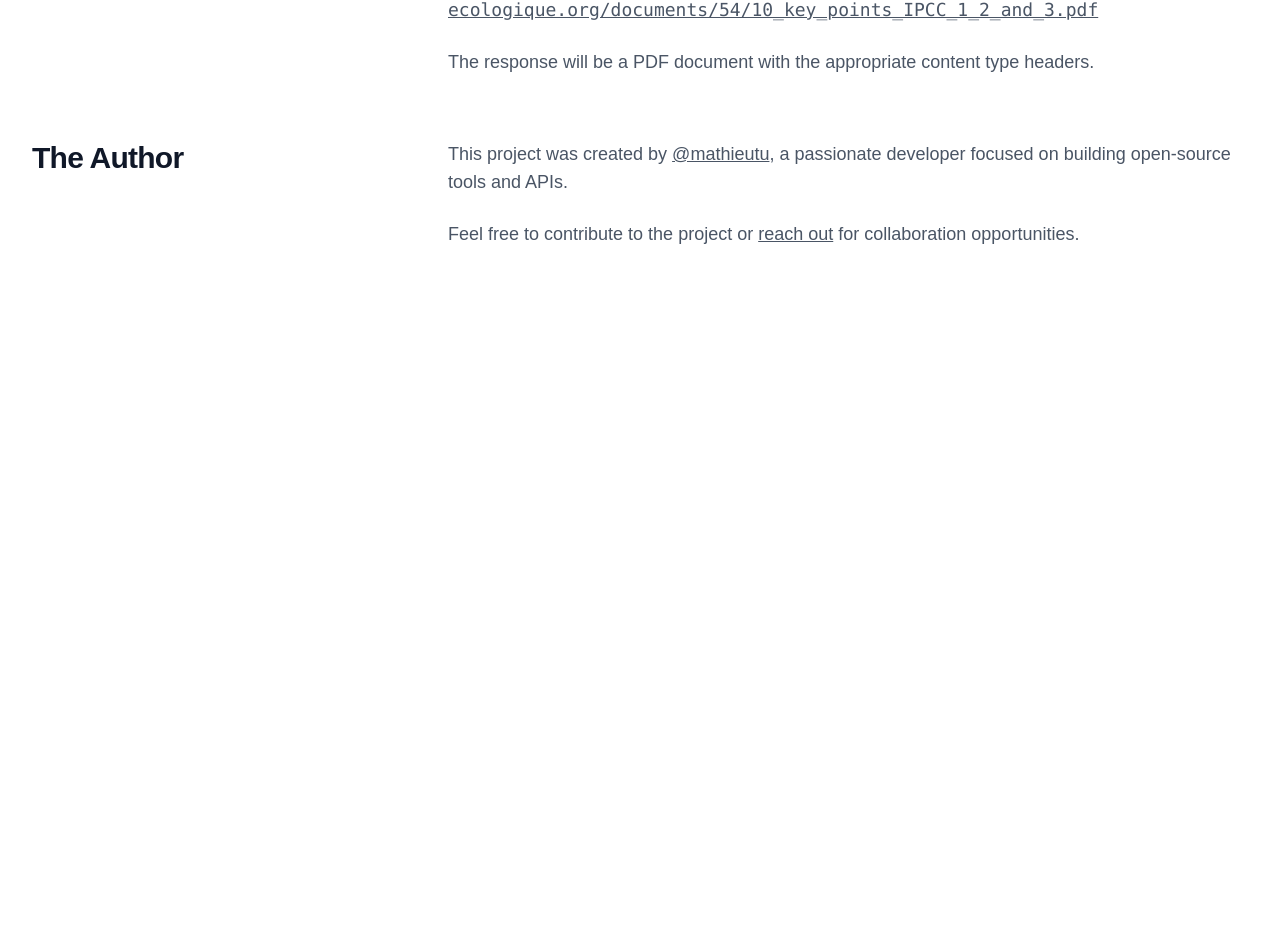
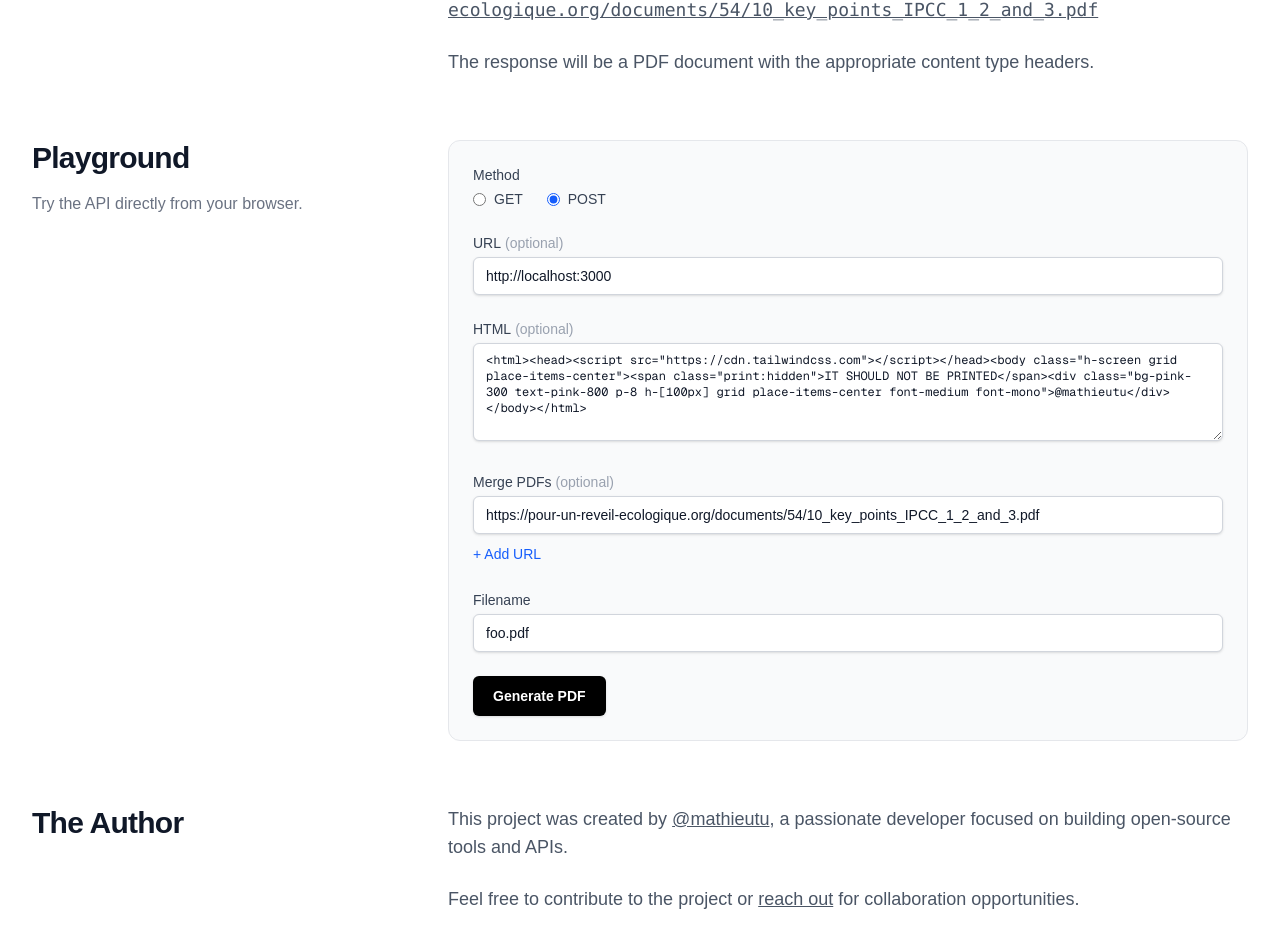
Before and after one commit to mathieutu/pdf-gen, a Next.js app: page / in a window 1280 px wide. Shown: the part 1490-2428 px from the top of the page. Before the commit the page ends 1802 px from the top, so only its background shows below. Built offline with nearby package versions, Linux system fonts and the light colour scheme.

Commit message:
✨ Add Playground.

```diff
--- a/eslint.config.mjs
+++ b/eslint.config.mjs
@@ -47,6 +47,5 @@ export default antfu({
   files: ['**/*.md'],
   rules: {
     'style/max-len': 'off',
-
   },
 })
--- a/src/app/page.tsx
+++ b/src/app/page.tsx
@@ -33,17 +33,22 @@ const CheckIcon = ({ className = '' }) => (
 
 const host = process.env.NEXT_PUBLIC_VERCEL_PROJECT_PRODUCTION_URL ? `https://${process.env.NEXT_PUBLIC_VERCEL_PROJECT_PRODUCTION_URL}` : 'http://localhost:3000'
 
+const EXAMPLE_URL = host
+const EXAMPLE_HTML = '<html><head><script src="https://cdn.tailwindcss.com"></script></head><body class="h-screen grid place-items-center"><span class="print:hidden">IT SHOULD NOT BE PRINTED</span><div class="bg-pink-300 text-pink-800 p-8 h-[100px] grid place-items-center font-medium font-mono">@mathieutu</div></body></html>'
+const EXAMPLE_MERGE_URL = 'https://pour-un-reveil-ecologique.org/documents/54/10_key_points_IPCC_1_2_and_3.pdf'
+const EXAMPLE_FILENAME = 'foo.pdf'
+
 const CurlCode = () => {
   const [copied, setCopied] = useState(false)
 
   const codeString = `curl -X POST '${host}/api/gen' \\
   --header 'Content-Type: application/json' \\
-  --output 'foo.pdf' \\
+  --output '${EXAMPLE_FILENAME}' \\
   --data-raw '{
-    "filename": "foo.pdf",
-    "html": "<html><head><script src=\\"https:\\/\\/cdn.tailwindcss.com\\"><\\/script><\\/head><body class=\\"h-screen grid place-items-center\\"><span class=\\"print:hidden\\">IT SHOULD NO BE PRINTED<\\/span><div class=\\"bg-pink-300 text-pink-800 p-8 h-[100px] grid place-items-center font-medium font-mono\\">@mathieutu<\\/div><\\/body><\\/html>",
+    "filename": "${EXAMPLE_FILENAME}",
+    "html": ${JSON.stringify(EXAMPLE_HTML)},
     "merge": [
-      "https://pour-un-reveil-ecologique.org/documents/54/10_key_points_IPCC_1_2_and_3.pdf"
+      "${EXAMPLE_MERGE_URL}"
     ]
   }'`
 
@@ -77,6 +82,197 @@ const CurlCode = () => {
       </pre>
 
     </div>
+  )
+}
+
+const inputCls = `
+  w-full rounded-md border border-gray-300 bg-white px-3 py-2 text-sm
+  text-gray-900 shadow-sm placeholder:text-gray-400
+  focus:border-blue-500 focus:ring-1 focus:ring-blue-500 focus:outline-none
+  dark:border-gray-600 dark:bg-gray-800 dark:text-white dark:placeholder:text-gray-500
+  dark:focus:border-blue-400 dark:focus:ring-blue-400
+`
+
+const Playground = () => {
+  const [method, setMethod] = useState<'GET' | 'POST'>('POST')
+  const [mergeItems, setMergeItems] = useState([EXAMPLE_MERGE_URL])
+
+  const labelCls = 'block text-sm font-medium text-gray-700 dark:text-gray-300 mb-1'
+
+  return (
+    <section>
+      <div className="lg:grid lg:grid-cols-3 lg:gap-8">
+        <div>
+          <h2 className="
+            text-2xl font-extrabold tracking-tight text-gray-900
+            sm:text-3xl
+            dark:text-white
+          "
+          >
+            Playground
+          </h2>
+          <p className="
+            mt-4 text-base text-gray-500
+            dark:text-gray-400
+          "
+          >
+            Try the API directly from your browser.
+          </p>
+        </div>
+        <div className="
+          mt-12
+          lg:col-span-2 lg:mt-0
+        "
+        >
+          <form
+            action="/api/gen"
+            method={method}
+            target="_blank"
+            className="
+              space-y-6 rounded-xl border border-gray-200 bg-gray-50 p-6
+              dark:border-gray-700 dark:bg-gray-900
+            "
+          >
+            {/* Method */}
+            <fieldset>
+              <legend className={labelCls}>Method</legend>
+              <div className="flex gap-6">
+                {(['GET', 'POST'] as const).map(m => (
+                  <label
+                    key={m}
+                    className="
+                      flex cursor-pointer items-center gap-2 text-sm
+                      text-gray-700
+                      dark:text-gray-300
+                    "
+                  >
+                    <input
+                      type="radio"
+                      name="method"
+                      value={m}
+                      checked={method === m}
+                      onChange={() => setMethod(m)}
+                      className="accent-blue-600"
+                    />
+                    {m}
+                  </label>
+                ))}
+              </div>
+            </fieldset>
+
+            {/* URL */}
+            <div>
+              <label className={labelCls}>
+                URL
+                <span className="ml-1 font-normal text-gray-400">(optional)</span>
+              </label>
+              <input
+                type="url"
+                name="url"
+                placeholder="https://example.com"
+                className={inputCls}
+                defaultValue={EXAMPLE_URL}
+              />
+            </div>
+
+            {/* HTML — POST only */}
+            {method === 'POST' && (
+              <div>
+                <label className={labelCls}>
+                  HTML
+                  <span className="ml-1 font-normal text-gray-400">(optional)</span>
+                </label>
+                <textarea
+                  name="html"
+                  defaultValue={EXAMPLE_HTML}
+                  placeholder="<html><body>Hello world</body></html>"
+                  rows={5}
+                  className={`
+                    ${inputCls}
+                    resize-y font-mono text-xs
+                  `}
+                />
+              </div>
+            )}
+
+            {/* Merge */}
+            <div>
+              <p className={labelCls}>
+                Merge PDFs
+                <span className="ml-1 font-normal text-gray-400">(optional)</span>
+              </p>
+              <div className="space-y-2">
+                {mergeItems.map((item, i) => (
+                  <div key={i} className="flex gap-2">
+                    <input
+                      type="url"
+                      name="merge"
+                      value={item}
+                      onChange={e => setMergeItems(mergeItems.map((v, j) => j === i ? e.target.value : v))}
+                      placeholder="https://example.com/doc.pdf"
+                      className={inputCls}
+                    />
+                    {mergeItems.length > 1 && (
+                      <button
+                        type="button"
+                        onClick={() => setMergeItems(mergeItems.filter((_, j) => j !== i))}
+                        className="
+                          shrink-0 rounded-md border border-gray-300 px-3 py-2
+                          text-sm text-gray-600
+                          hover:bg-gray-100
+                          dark:border-gray-600 dark:text-gray-400
+                          dark:hover:bg-gray-800
+                        "
+                        aria-label="Remove"
+                      >
+                        ✕
+                      </button>
+                    )}
+                  </div>
+                ))}
+                <button
+                  type="button"
+                  onClick={() => setMergeItems([...mergeItems, ''])}
+                  className="
+                    text-sm text-blue-600
+                    hover:underline
+                    dark:text-blue-400
+                  "
+                >
+                  + Add URL
+                </button>
+              </div>
+            </div>
+
+            {/* Filename — POST only */}
+            {method === 'POST' && (
+              <div>
+                <label className={labelCls}>Filename</label>
+                <input
+                  type="text"
+                  name="filename"
+                  defaultValue={EXAMPLE_FILENAME}
+                  placeholder="output.pdf"
+                  className={inputCls}
+                />
+              </div>
+            )}
+
+            <button
+              type="submit"
+              className="
+                rounded-md bg-black px-5 py-2.5 text-sm font-bold text-white
+                shadow-sm
+                hover:opacity-70
+                dark:bg-white dark:text-black
+              "
+            >
+              Generate PDF
+            </button>
+          </form>
+        </div>
+      </div>
+    </section>
   )
 }
 
@@ -293,11 +489,9 @@ export default function Home() {
                     This hosted API is provided for demonstration purposes only.
                     {' '}
                     <strong className="font-bold">
-                      Please
-                      deploy it on your own infrastructure
+                      Please deploy it on your own infrastructure
                     </strong>
-                    ,
-                    or I&#39;ll have to shut it down.
+                    , or I&#39;ll have to shut it down.
                   </p>
                   <p>
                     You can deploy it freely to Vercel
@@ -314,8 +508,7 @@ export default function Home() {
                     {' '}
                     <InlineCode>/api/gen</InlineCode>
                     {' '}
-                    endpoint with either
-                    a
+                    endpoint with either a
                     {' '}
                     <InlineCode>url</InlineCode>
                     {' '}
@@ -323,14 +516,11 @@ export default function Home() {
                     {' '}
                     <InlineCode>html</InlineCode>
                     {' '}
-                    parameter in the request
-                    body.
-                    You can also merge multiple PDFs by passing an array of PDF URLs in the
+                    parameter in the request body. You can also merge multiple PDFs by passing an array of PDF URLs in the
                     {' '}
                     <InlineCode>merge</InlineCode>
                     {' '}
-                    parameter. The
-                    merged PDF will be returned as a single document.
+                    parameter. The merged PDF will be returned as a single document.
                   </p>
                   <CurlCode />
                   <p>
@@ -338,9 +528,9 @@ export default function Home() {
                     {' '}
                     <code>
                       <Link
-                        href={`${host}/api/gen?url=${host}&merge=https://pour-un-reveil-ecologique.org/documents/54/10_key_points_IPCC_1_2_and_3.pdf`}
+                        href={`${host}/api/gen?url=${EXAMPLE_URL}&merge=${EXAMPLE_MERGE_URL}`}
                       >
-                        {`${host}/api/gen?url=${host}&merge=https://pour-un-reveil-ecologique.org/documents/54/10_key_points_IPCC_1_2_and_3.pdf`}
+                        {`${host}/api/gen?url=${EXAMPLE_URL}&merge=${EXAMPLE_MERGE_URL}`}
                       </Link>
                     </code>
                   </p>
@@ -349,6 +539,7 @@ export default function Home() {
               </div>
             </div>
           </section>
+          <Playground />
           <section>
             <div className="lg:grid lg:grid-cols-3 lg:gap-8">
               <div>
@@ -375,20 +566,16 @@ export default function Home() {
                     This project was created by
                     {' '}
                     <Link href="https://mathieutu.dev">@mathieutu</Link>
-                    , a passionate
-                    developer
-                    focused on building open-source tools and APIs.
+                    , a passionate developer focused on building open-source tools and APIs.
                   </p>
                   <p>
                     Feel free to contribute to the project or
                     {' '}
                     <Link href="mailto:contact@mathieutu.dev">
-                      reach
-                      out
+                      reach out
                     </Link>
                     {' '}
-                    for
-                    collaboration opportunities.
+                    for collaboration opportunities.
                   </p>
                 </div>
               </div>
```
